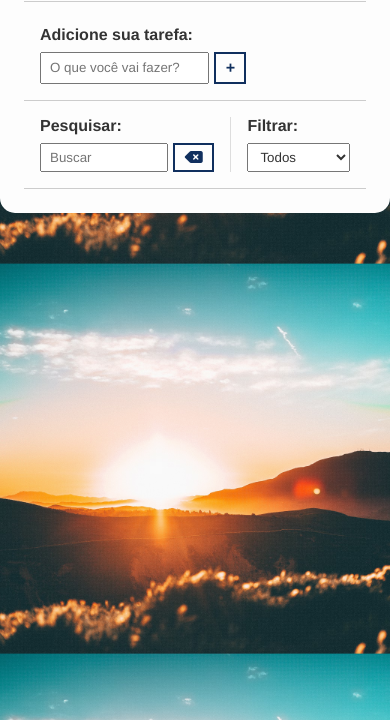
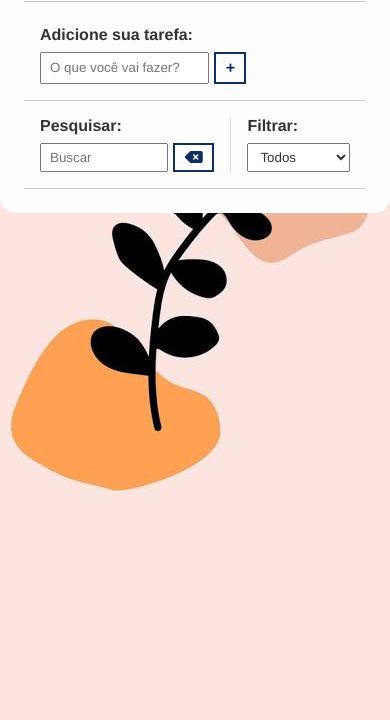
Before and after one commit to eltonsantos/todojs-avancado, a plain HTML site: page index.html in a window 390 px wide. Shown: the part 124-844 px from the top of the page. Drawn offline with Linux system fonts and the light colour scheme.

Commit message:
Change image and css

```diff
--- a/css/styles.css
+++ b/css/styles.css
@@ -7,9 +7,11 @@
 }
 
 body {
-  background-image: url(../img/bg.jpg);
-  background-position: center;
-  background-size: cover;
+  background: url(../img/bg.jpeg);
+  background-color: #FDE4E0;
+  background-repeat:no-repeat;
+  background-position: 20% center;
+  min-height:100%;
 }
 
 button {
@@ -145,7 +147,7 @@ input, select {
 }
 
 .done {
-  background-color: #395169;
+  background-color: #FFA053;
 }
 
 .done h3 {
@@ -153,3 +155,9 @@ input, select {
   text-decoration: line-through;
   font-style: italic;
 }
+
+@media screen and (max-width: 430px) {
+  body {
+    background-position: -2rem 5rem;
+  }
+}
```
Also changed, not shown: img/bg.jpeg (added), img/bg.jpg (deleted).
